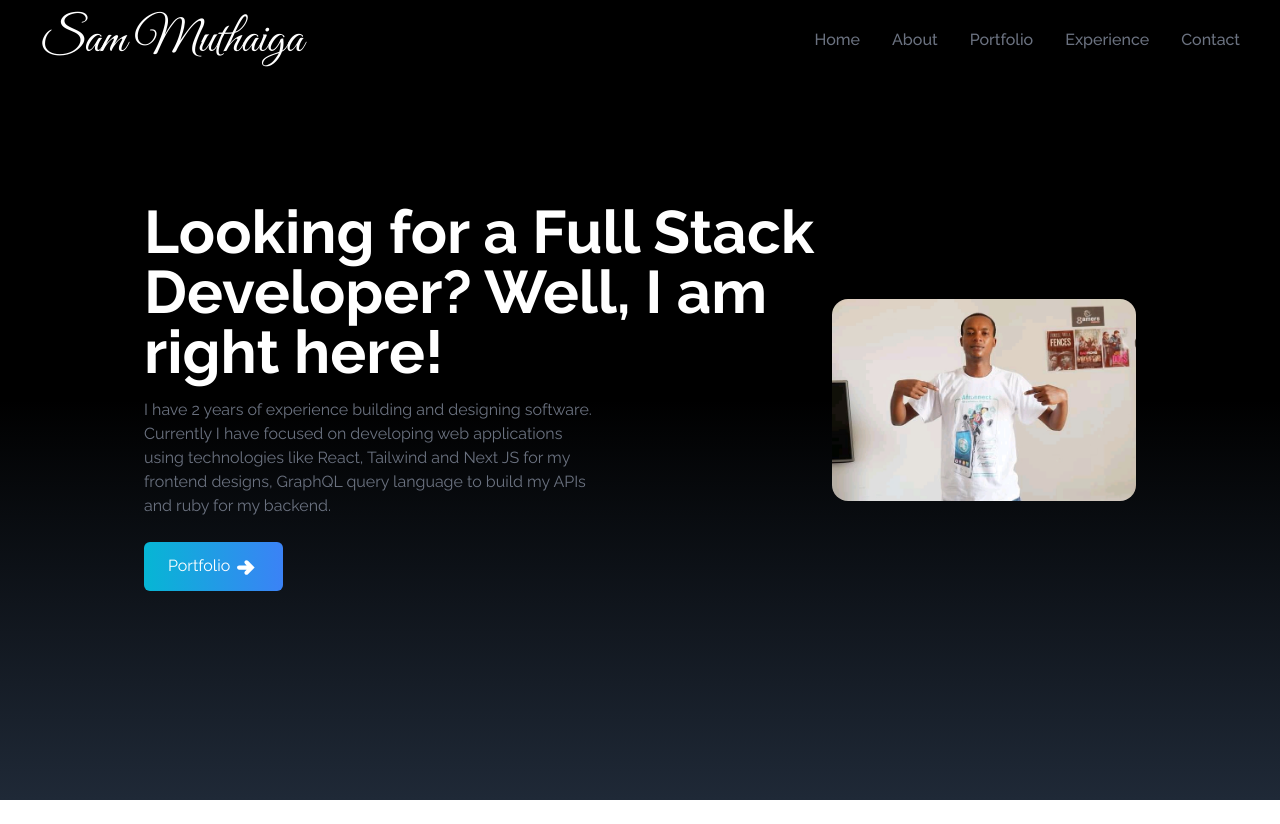
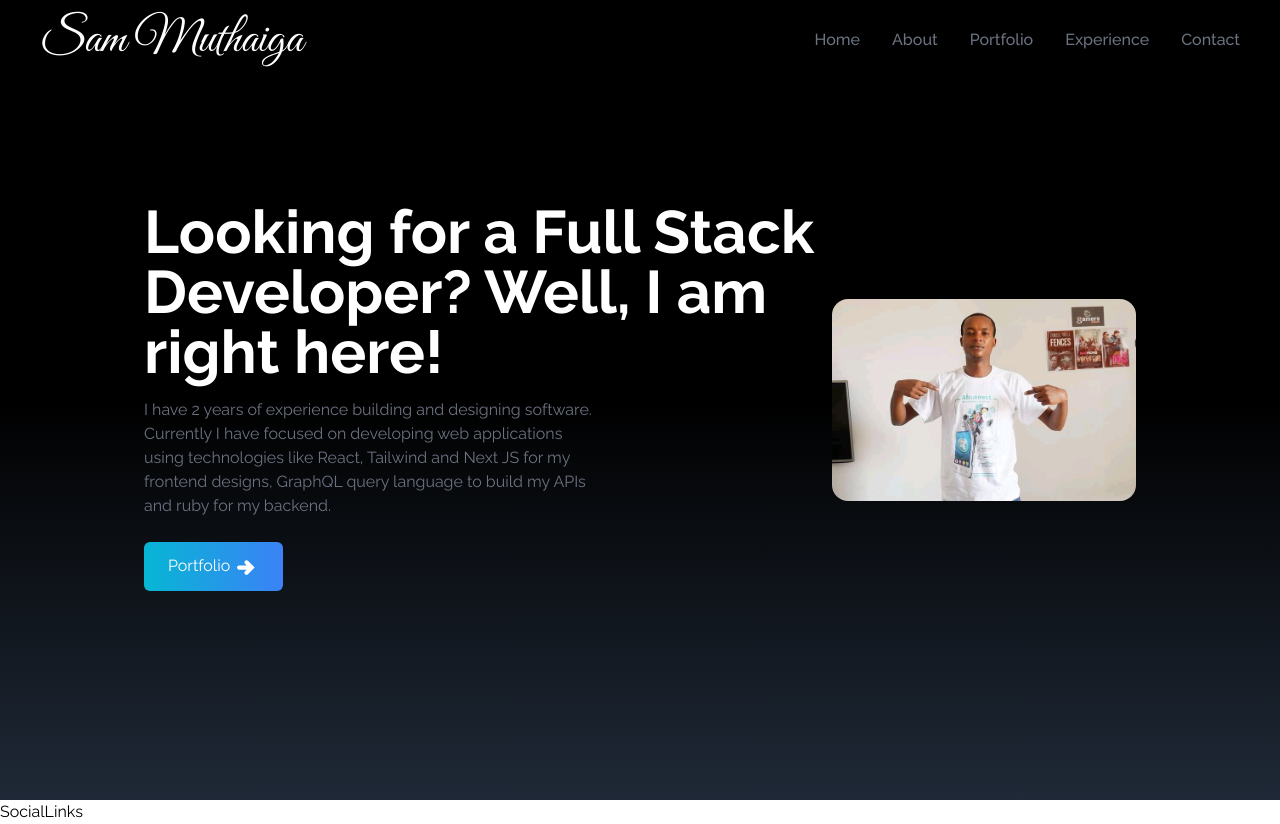
Before and after one commit to sammuthaiga/My-Portfolio, a React (Create React App) app: page / in a window 1280 px wide. Before the commit the page ends 800 px from the top, so only its background shows below. Built offline with nearby package versions, Linux system fonts and the light colour scheme; the HTML template or start-up script is replaced by a standard one.

Commit message:
Imported SocialMedia.jsx component

```diff
--- a/src/App.js
+++ b/src/App.js
@@ -1,13 +1,17 @@
+import Home from "./components/Home";
 import NavBar from "./components/NavBar";
-import Home from "./components/Home";
+import SocialLinks from "./components/SocialLinks";
 
 
 function App() {
   return (
-    <di>
+    <div>
       <NavBar />
       <Home />
-    </di>
+
+
+      <SocialLinks />
+    </div>
 
   );
 }
```
